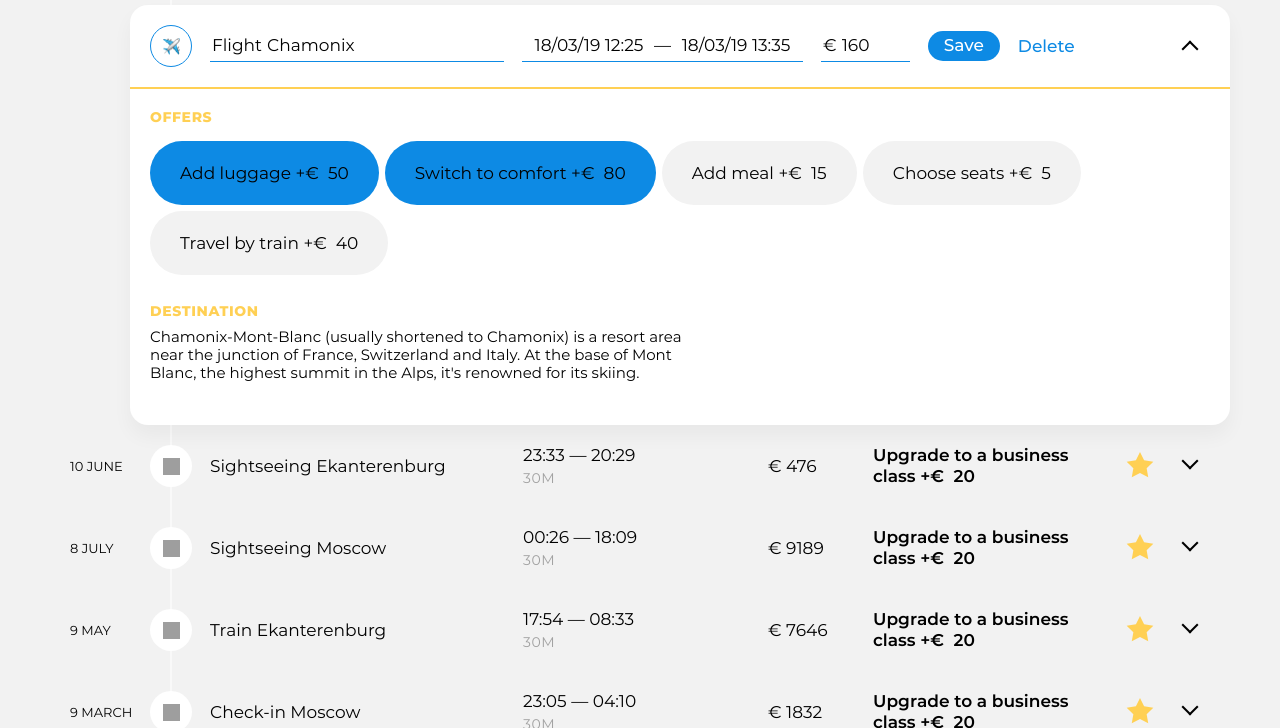
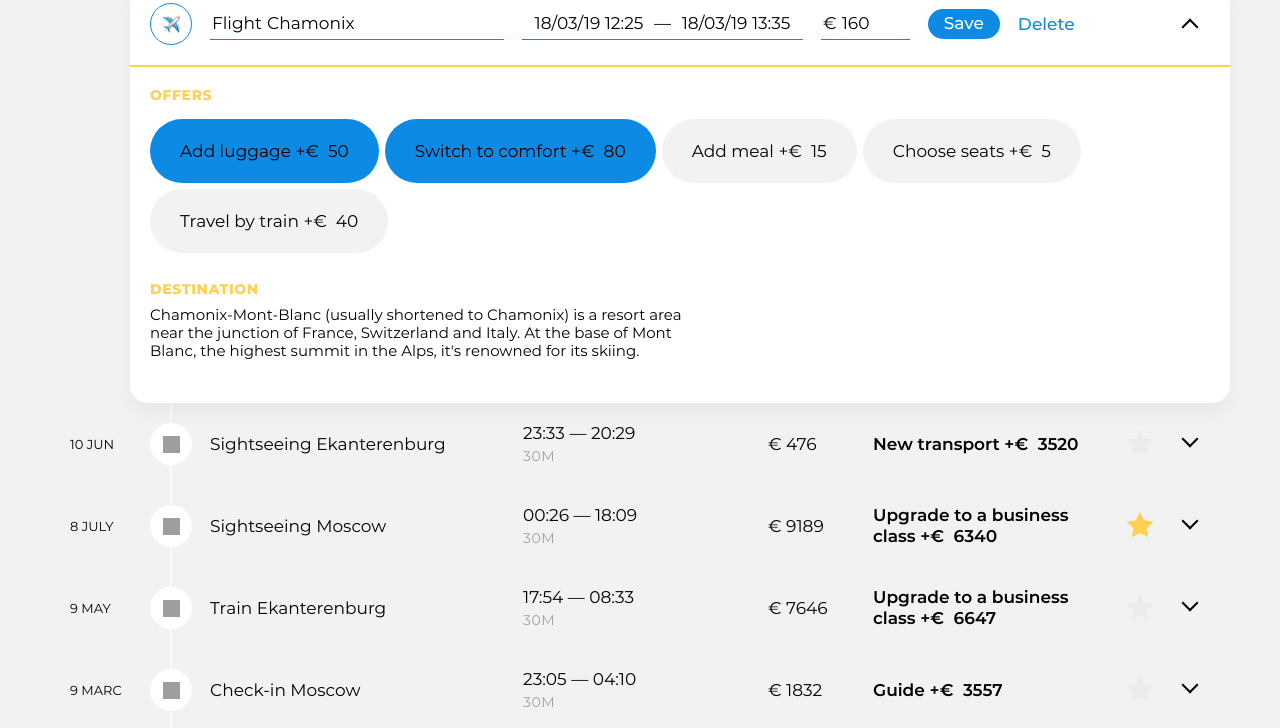
Before and after one commit to htmlacademy-univer-js2/2220481-big-trip-2, a website built with webpack: page public/index.html in a window 1280 px wide. Shown: the part 143-871 px from the top of the page. Built offline with nearby package versions, Linux system fonts and the light colour scheme; grey boxes are pictures that could not be loaded.

Commit message:
исправление исправлений исправлений

```diff
--- a/public/index.html
+++ b/public/index.html
@@ -27,7 +27,7 @@
             </div>
           </div>
 
-          <button class="trip-main__event-add-btn  btn  btn--big  btn--yellow" type="button">New event</button>
+          <button class="trip-main__event-add-btn  btn  btn--big  btn--yellow visually-hidden" type="button">New event</button>
         </div>
       </div>
     </header>
--- a/src/mock/task.js
+++ b/src/mock/task.js
@@ -37,9 +37,10 @@ const generateDestination = (id) => {
 };
 
 const generateOffers = () => {
+  const offers = [ 'Upgrade to a business class', 'New transport', 'Dinner', 'Guide'];
   const o = {
     'id': getRandomInt(10),
-    'title': 'Upgrade to a business class',
+    'title': offers[getRandomInt(offers.length)],
     'price': getRandomInt(10000),
   };
   return o;
@@ -49,6 +50,13 @@ const generateData = () => {
   return newData;
 };
 
+const isFavorite = () =>{
+  if (getRandomInt(2) == 1){
+    return true;
+  }
+  return false;
+};
+
 export const generatePoint = () => (
   {
     'base_price': getRandomInt(10000),
@@ -56,7 +64,7 @@ export const generatePoint = () => (
     'date_to': generateData(),
     'destination': generateDestination(getRandomInt(100)),
     'id': getRandomInt(100),
-    'is_favorite': false,
+    'is_favorite': isFavorite(),
     'offers': generateOffers(),
     'type': generateType(),
   }
--- a/src/view/add-new-form.js
+++ b/src/view/add-new-form.js
@@ -1,7 +1,7 @@
 import { createElement } from '../render.js';
 
 const createNewAddFormTemplate = () => (
-  '<button class="trip-main__event-add-btn  btn  btn--big  btn--yellow" type="button" disabled>New event</button>'
+  '<button class="trip-main__event-add-btn  btn  btn--big  btn--yellow" type="button" >New event</button>'
 );
 
 export default class ListAddFormView {
--- a/src/view/point-view.js
+++ b/src/view/point-view.js
@@ -10,8 +10,12 @@ const createNewPointTemplate = (task) => {
   const dateFrom = task['date_from'] !== null
     ? doNormalTime(task['date_from'])
     : 'Дата неизвестна';
+
+  const isActive = task['is_favorite'] == true
+    ? 'active'
+    : 'noactive';
   return `<div class="event">
-  <time class="event__date" datetime="2019-03-18">${date}</time>
+  <time class="event__date" datetime="2019-03-18">${date.slice(0,6)}</time>
   <div class="event__type">
     <img class="event__type-icon" width="42" height="42" src=${task['destination']['pictures'][0]['src']} alt="Event type icon">
   </div>
@@ -32,10 +36,10 @@ const createNewPointTemplate = (task) => {
     <li class="event__offer">
       <span class="event__offer-title">${task['offers']['title']}</span>
       &plus;&euro;&nbsp;
-      <span class="event__offer-price">20</span>
+      <span class="event__offer-price">${task['offers']['price']}</span>
     </li>
   </ul>
-  <button class="event__favorite-btn event__favorite-btn--active" type="button">
+  <button class="event__favorite-btn event__favorite-btn--${isActive}" type="button">
     <span class="visually-hidden">Add to favorite</span>
     <svg class="event__favorite-icon" width="28" height="28" viewBox="0 0 28 28">
       <path d="M14 21l-8.22899 4.3262 1.57159-9.1631L.685209 9.67376 9.8855 8.33688 14 0l4.1145 8.33688 9.2003 1.33688-6.6574 6.48934 1.5716 9.1631L14 21z"/>
```
